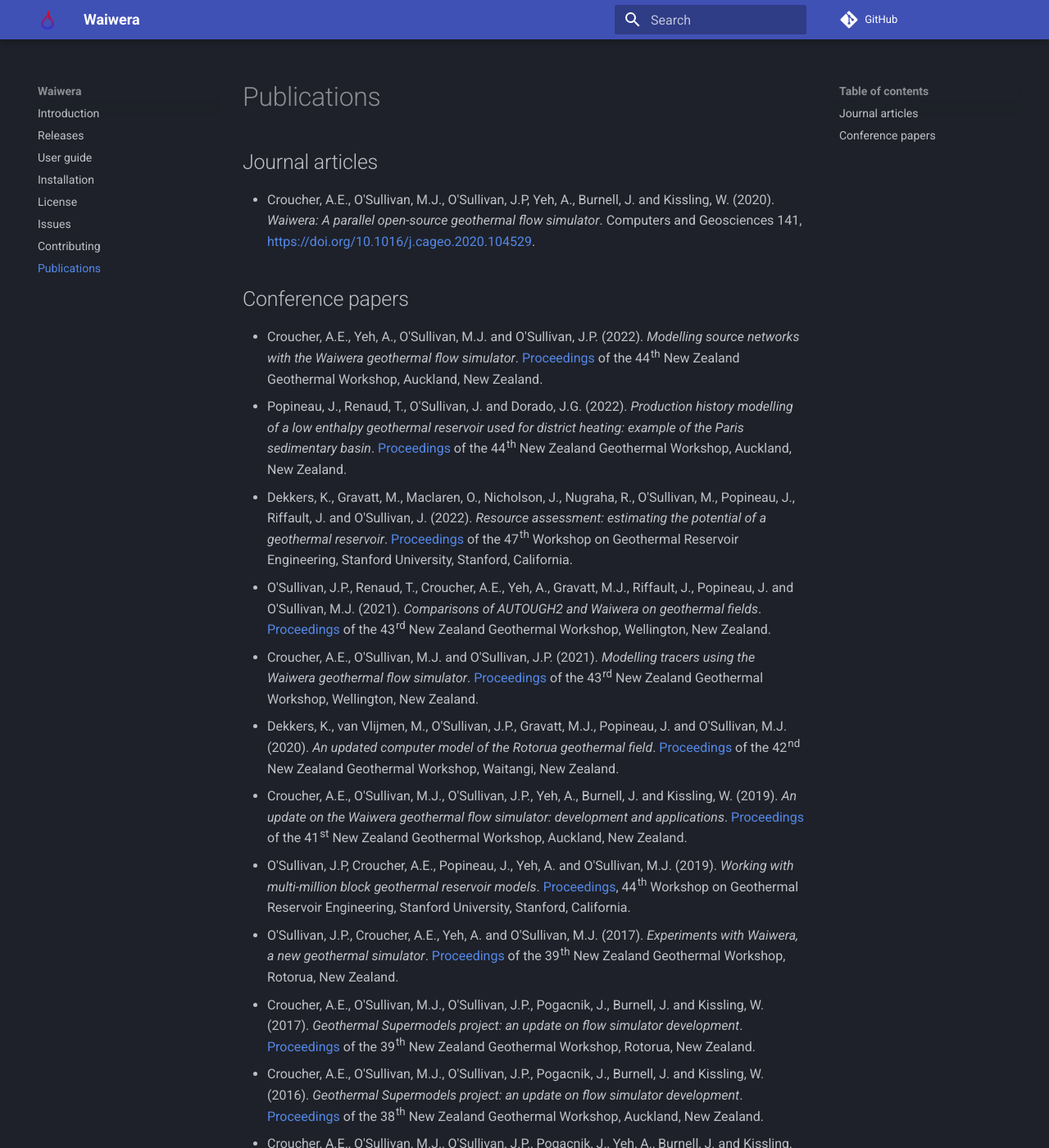
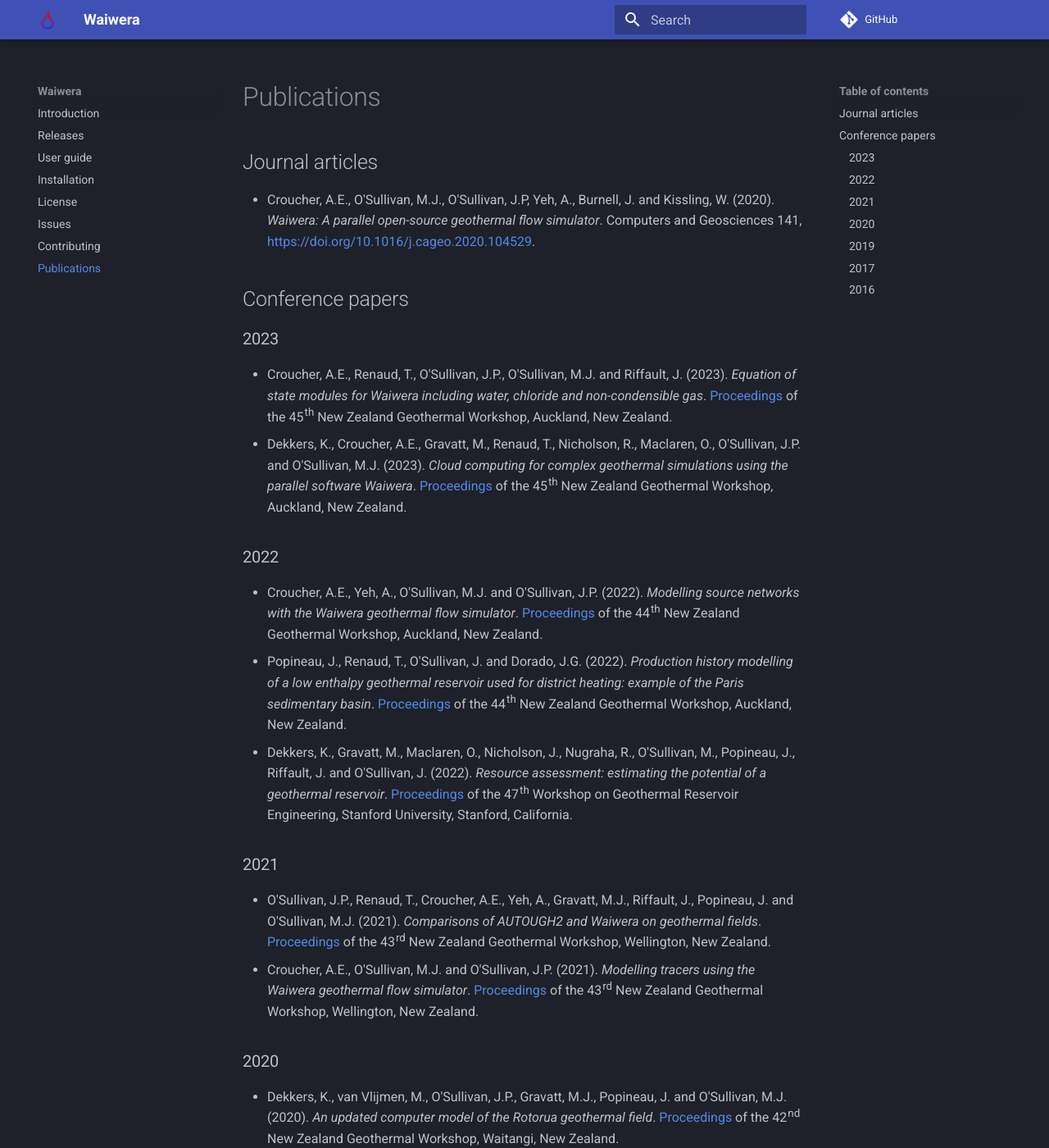
Before and after one commit to waiwera/waiwera-mkdocs, an MkDocs documentation site: the page built from docs/pubs.md, in a window 1280 px wide and 1400 px high. Shown: the whole window at 82% size. Built offline with MkDocs 1.6.1 and Material for MkDocs 9.7.7, drawn with Linux system fonts in a browser that asks for light colours; comment, search, counter and statistics services are not loaded.

Commit message:
Organise conference publications by year

```diff
--- a/docs/pubs.md
+++ b/docs/pubs.md
@@ -6,15 +6,30 @@
 
 ## Conference papers
 
+### 2023
+- Croucher, A.E., Renaud, T., O'Sullivan, J.P., O'Sullivan, M.J. and Riffault, J. (2023). *Equation of state modules for Waiwera including water, chloride and non-condensible gas*. [Proceedings](http://www.geothermal-energy.org/pdf/IGAstandard/NZGW/2023/46.pdf) of the 45<sup>th</sup> New Zealand Geothermal Workshop, Auckland, New Zealand.
+- Dekkers, K., Croucher, A.E., Gravatt, M., Renaud, T., Nicholson, R., Maclaren, O., O'Sullivan, J.P. and O'Sullivan, M.J. (2023). *Cloud computing for complex geothermal simulations using the parallel software Waiwera*. [Proceedings](http://www.geothermal-energy.org/pdf/IGAstandard/NZGW/2023/95.pdf) of the 45<sup>th</sup> New Zealand Geothermal Workshop, Auckland, New Zealand.
+
+### 2022
 - Croucher, A.E., Yeh, A., O'Sullivan, M.J. and O'Sullivan, J.P. (2022). *Modelling source networks with the Waiwera geothermal flow simulator*. [Proceedings](http://www.geothermal-energy.org/pdf/IGAstandard/NZGW/2022/069.pdf) of the 44<sup>th</sup> New Zealand Geothermal Workshop, Auckland, New Zealand.
 - Popineau, J., Renaud, T., O'Sullivan, J. and Dorado, J.G. (2022). *Production history modelling of a low enthalpy geothermal reservoir used for district heating: example of the Paris sedimentary basin*. [Proceedings](http://www.geothermal-energy.org/pdf/IGAstandard/NZGW/2022/070.pdf) of the 44<sup>th</sup> New Zealand Geothermal Workshop, Auckland, New Zealand.
 - Dekkers, K., Gravatt, M., Maclaren, O., Nicholson, J., Nugraha, R., O'Sullivan, M., Popineau, J., Riffault, J. and O'Sullivan, J. (2022). *Resource assessment: estimating the potential of a geothermal reservoir*. [Proceedings](https://pangea.stanford.edu/ERE/db/GeoConf/papers/SGW/2022/Dekkers.pdf) of the 47<sup>th</sup> Workshop on Geothermal Reservoir Engineering, Stanford University, Stanford, California.
+
+### 2021
 - O'Sullivan, J.P., Renaud, T., Croucher, A.E., Yeh, A., Gravatt, M.J., Riffault, J., Popineau, J. and O'Sullivan, M.J. (2021). *Comparisons of AUTOUGH2 and Waiwera on geothermal fields*. [Proceedings](http://www.geothermal-energy.org/pdf/IGAstandard/NZGW/2021/69.pdf) of the 43<sup>rd</sup> New Zealand Geothermal Workshop, Wellington, New Zealand.
 - Croucher, A.E., O'Sullivan, M.J. and O'Sullivan, J.P. (2021). *Modelling tracers using the Waiwera geothermal flow simulator*. [Proceedings](http://www.geothermal-energy.org/pdf/IGAstandard/NZGW/2021/63.pdf) of the 43<sup>rd</sup> New Zealand Geothermal Workshop, Wellington, New Zealand.
+
+### 2020
 - Dekkers, K., van Vlijmen, M., O'Sullivan, J.P., Gravatt, M.J., Popineau, J. and O'Sullivan, M.J. (2020). *An updated computer model of the Rotorua geothermal field*. [Proceedings](http://www.geothermal-energy.org/pdf/IGAstandard/NZGW/2020/012.pdf) of the 42<sup>nd</sup> New Zealand Geothermal Workshop, Waitangi, New Zealand.
+
+### 2019
 - Croucher, A.E., O'Sullivan, M.J., O'Sullivan, J.P., Yeh, A., Burnell, J. and Kissling, W. (2019). *An update on the Waiwera geothermal flow simulator: development and applications*. [Proceedings](https://www.geothermal-energy.org/pdf/IGAstandard/NZGW/2019/042.pdf) of the 41<sup>st</sup> New Zealand Geothermal Workshop, Auckland, New Zealand.
 - O'Sullivan, J.P, Croucher, A.E., Popineau, J., Yeh, A. and O'Sullivan, M.J. (2019). *Working with multi-million block geothermal reservoir models*. [Proceedings](https://pangea.stanford.edu/ERE/pdf/IGAstandard/SGW/2019/Osullivan.pdf), 44<sup>th</sup> Workshop on Geothermal Reservoir Engineering, Stanford University, Stanford, California.
+
+### 2017
 - O'Sullivan, J.P., Croucher, A.E., Yeh, A. and O'Sullivan, M.J. (2017). *Experiments with Waiwera, a new geothermal simulator*. [Proceedings](https://www.geothermal-energy.org/pdf/IGAstandard/NZGW/2017/087_OSullivan_Final.pdf) of the 39<sup>th</sup> New Zealand Geothermal Workshop, Rotorua, New Zealand.
 - Croucher, A.E., O'Sullivan, M.J., O'Sullivan, J.P., Pogacnik, J., Burnell, J. and Kissling, W. (2017). *Geothermal Supermodels project: an update on flow simulator development*. [Proceedings](https://www.geothermal-energy.org/pdf/IGAstandard/NZGW/2017/056_Croucher-Final.pdf) of the 39<sup>th</sup> New Zealand Geothermal Workshop, Rotorua, New Zealand.
+
+### 2016
 - Croucher, A.E., O'Sullivan, M.J., O'Sullivan, J.P., Pogacnik, J., Burnell, J. and Kissling, W. (2016). *Geothermal Supermodels project: an update on flow simulator development*. [Proceedings](https://www.geothermal-energy.org/pdf/IGAstandard/NZGW/2016/103_Croucher_Final.pdf) of the 38<sup>th</sup> New Zealand Geothermal Workshop, Auckland, New Zealand.
 - Croucher, A.E., O'Sullivan, M.J., O'Sullivan, J.P., Pogacnik, J., Yeh, A., Burnell, J. and Kissling, W. (2016). *Geothermal Supermodels project: an update on flow simulator development*. [Proceedings](https://www.geothermal-energy.org/pdf/IGAstandard/NZGW/2015/71_Croucher.pdf) of the 37<sup>th</sup> New Zealand Geothermal Workshop, Taupo, New Zealand.
```
